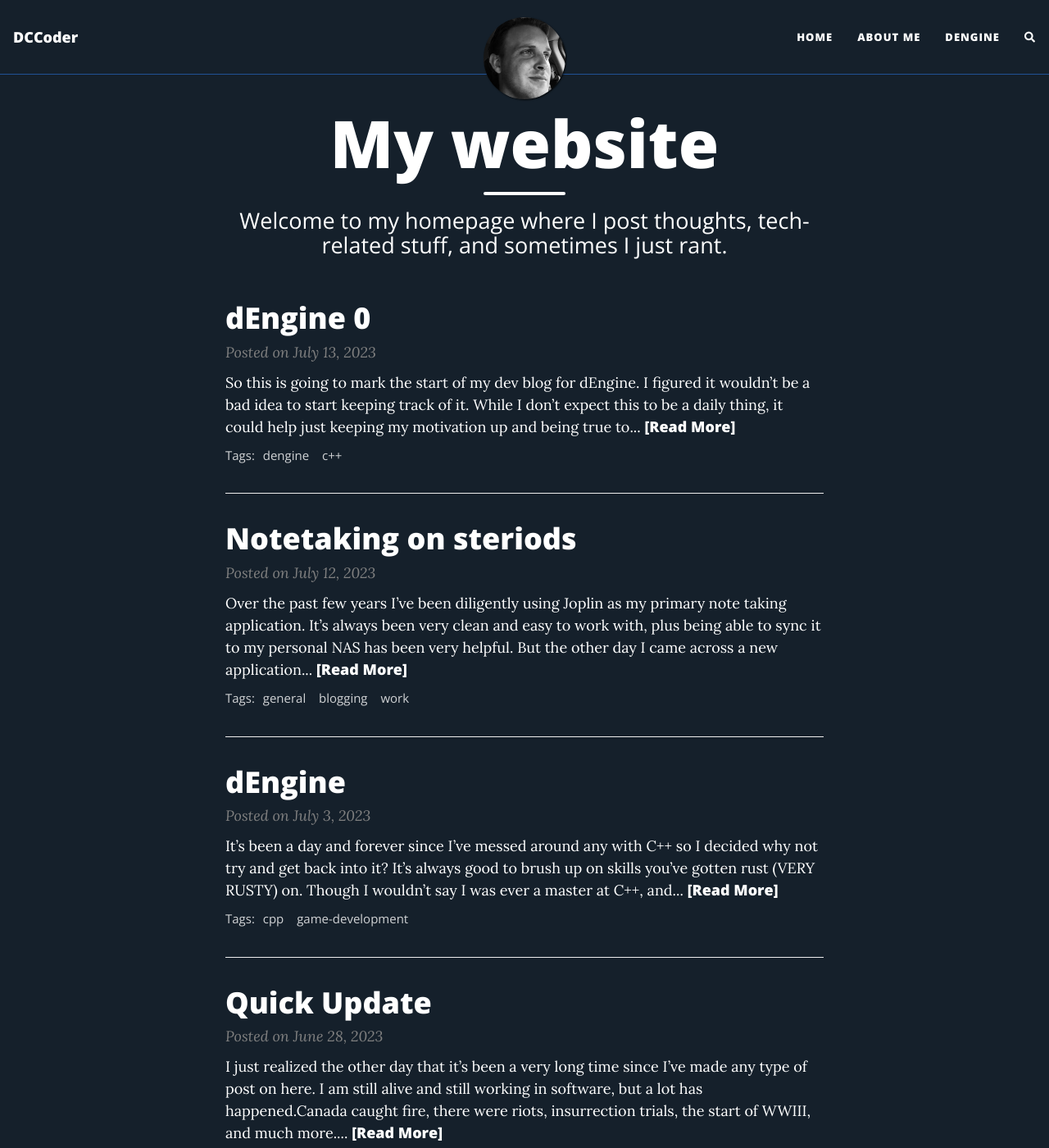
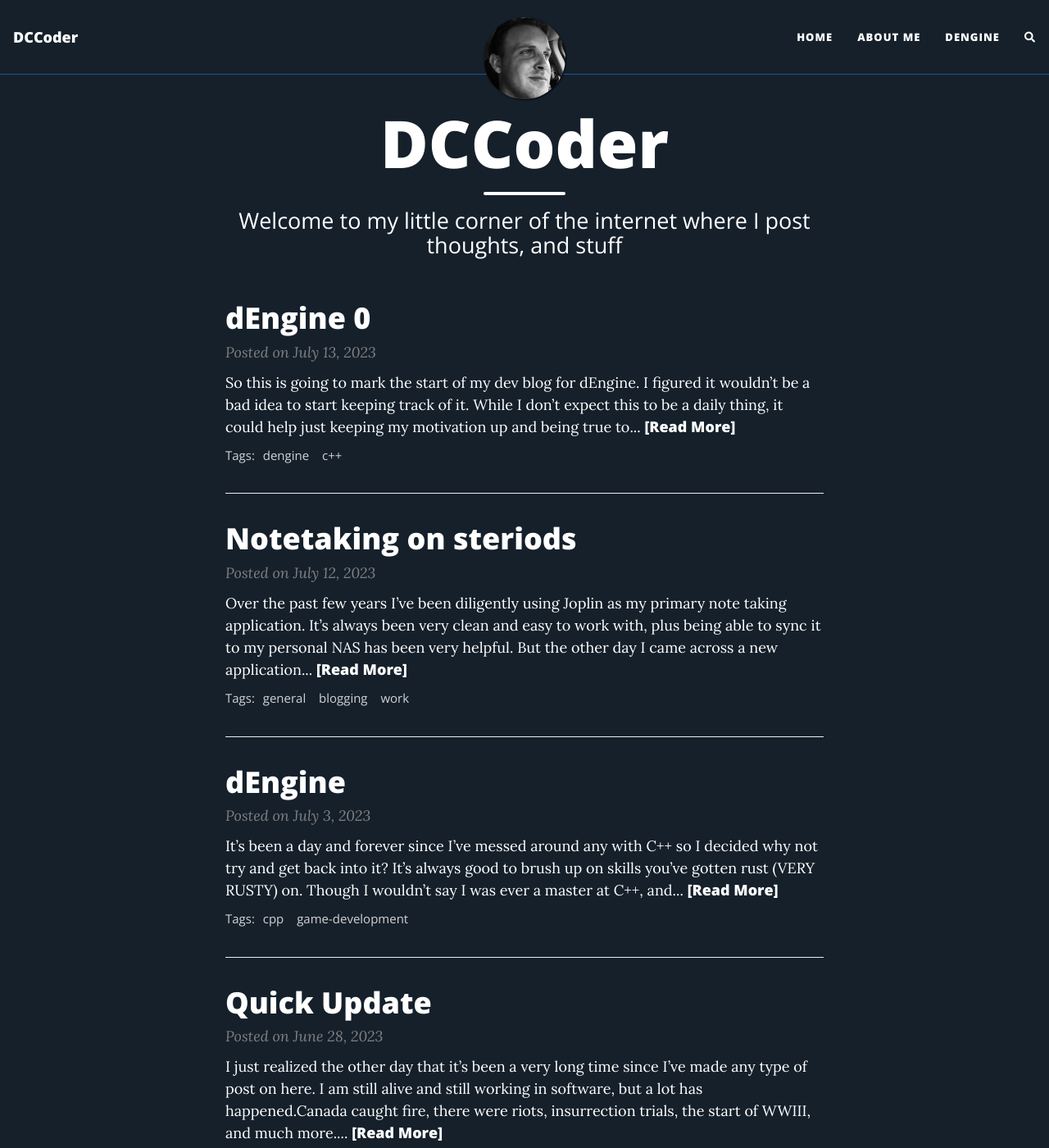
Before and after one commit to DCCoder90/dccoder90.github.io, a Jekyll site: the page built from index.html, in a window 1280 px wide and 1400 px high. Shown: the whole window at 82% size. Built offline with Jekyll 4.4.1, drawn with Linux system fonts in a browser that asks for light colours; nearby versions of some CDN libraries; the list of posts is cut into pages by our own code; comment, search, counter and statistics services are not loaded; some of the changed text lies outside the part shown.

Commit message:
Minor bug fixes (#12)

```diff
--- a/_config.yml
+++ b/_config.yml
@@ -94,12 +94,13 @@
 navbar-border-col: "#205295"
 page-col: "#15202B"
 text-col: "#FFFFFF"
-link-col: "#192734"
+link-col: "#8899A6"
 hover-col: "#22303C"
 footer-col: "#15202B"
 footer-text-col: "#8899A6"
 footer-link-col: "#8899A6"
 button-col: "#15202B"
+remove-ads: true
 
 # Alternatively, the navbar, footer, and page background can be set to an image
 # instead of colour
--- a/index.html
+++ b/index.html
@@ -1,5 +1,5 @@
 ---
 layout: home
-title: My website
-subtitle: Welcome to my homepage where I post thoughts, tech-related stuff, and sometimes I just rant.
+title: DCCoder
+subtitle: Welcome to my little corner of the internet where I post thoughts, and stuff
 ---
```
Also changed, not shown: _posts/2023-07-13-dEngine-0.md (+1 -1 lines).
